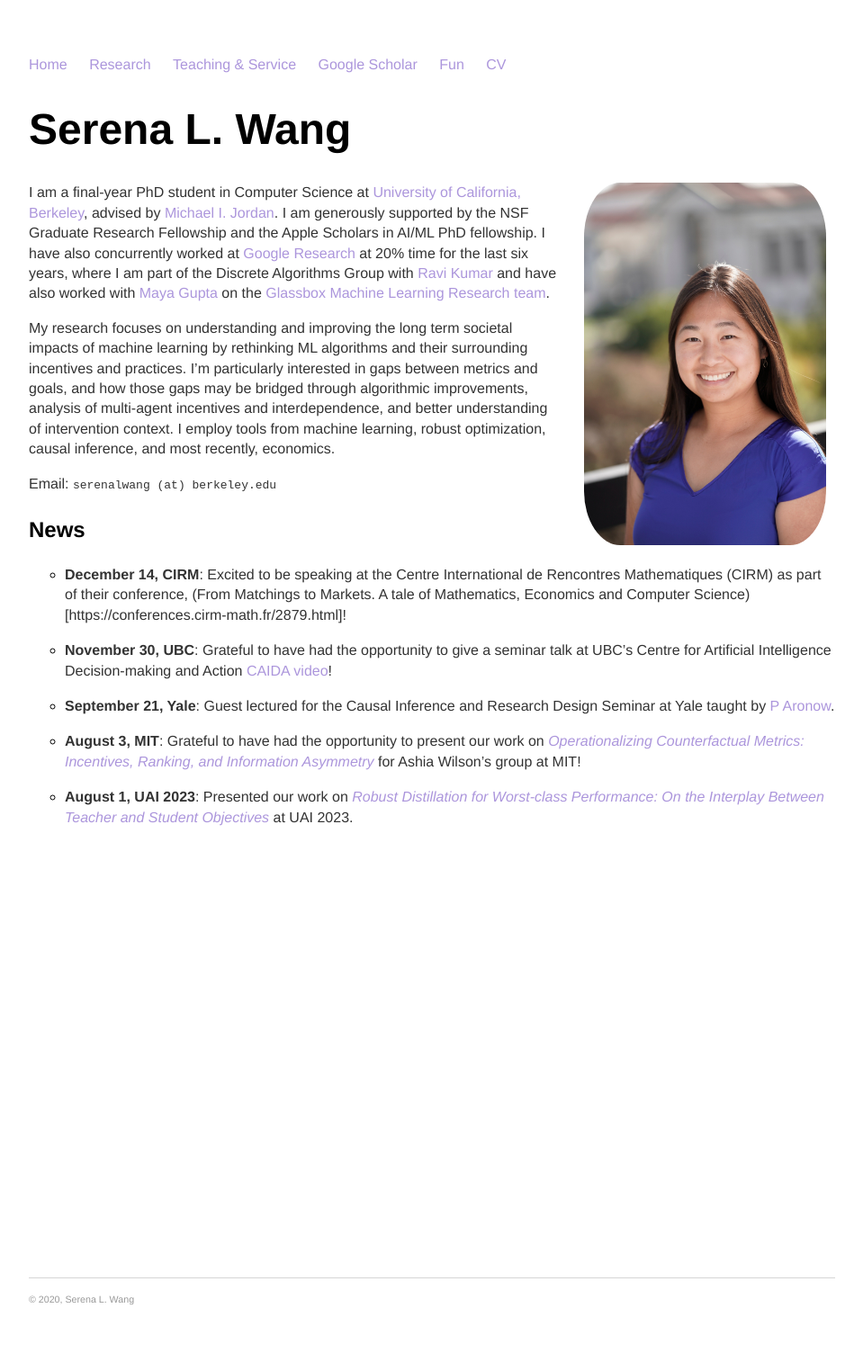
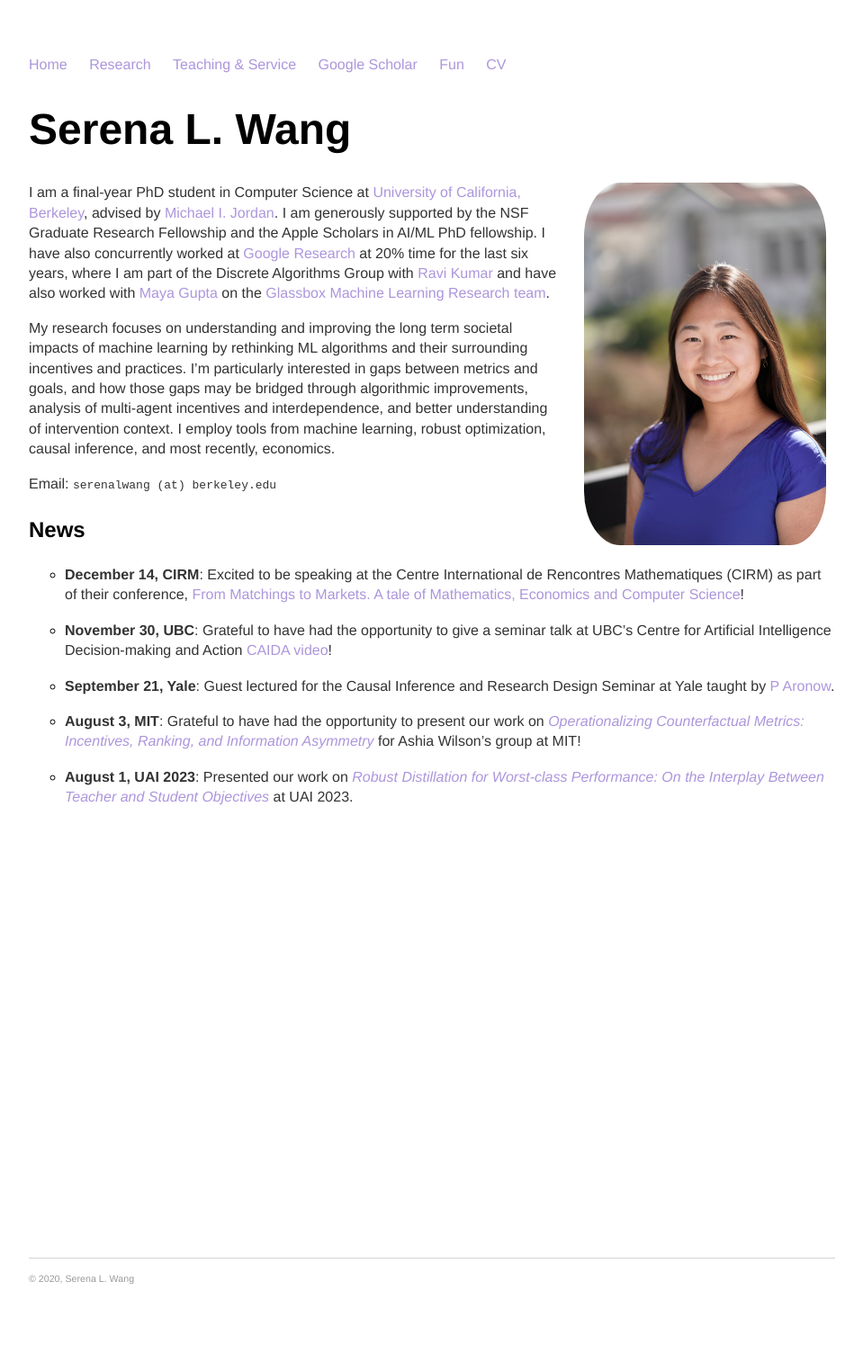
Before and after one commit to serenalwang/serenalwang.github.io, a Jekyll site: the page built from index.md, in a window 1280 px wide. Shown: the whole page at 90% size, without its empty margins (160-1119 px from the left). Built offline with Jekyll 4.4.1, drawn with Linux system fonts in a browser that asks for light colours; after the commit the page ends 1492 px from its top, so only the background shows below that.

Commit message:
fixed link

```diff
--- a/index.md
+++ b/index.md
@@ -15,7 +15,7 @@ My research focuses on understanding and improving the long term societal impact
 Email: `serenalwang (at) berkeley.edu`
 
 ### News
-- **December 14, CIRM**: Excited to be speaking at the Centre International de Rencontres Mathematiques (CIRM) as part of their conference, (From Matchings to Markets. A tale of Mathematics, Economics and Computer Science)[https://conferences.cirm-math.fr/2879.html]!
+- **December 14, CIRM**: Excited to be speaking at the Centre International de Rencontres Mathematiques (CIRM) as part of their conference, [From Matchings to Markets. A tale of Mathematics, Economics and Computer Science](https://conferences.cirm-math.fr/2879.html)!
 
 - **November 30, UBC**: Grateful to have had the opportunity to give a seminar talk at UBC's Centre for Artificial Intelligence Decision-making and Action [CAIDA](https://caida.ubc.ca/event/operationalizing-counterfactual-metrics-incentives-ranking-and-information-asymmetry-serena) [video](https://caida.ubc.ca/videos)!
 
```
